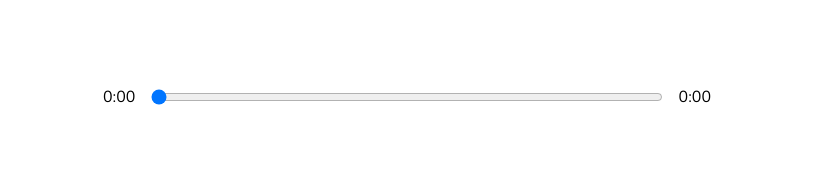
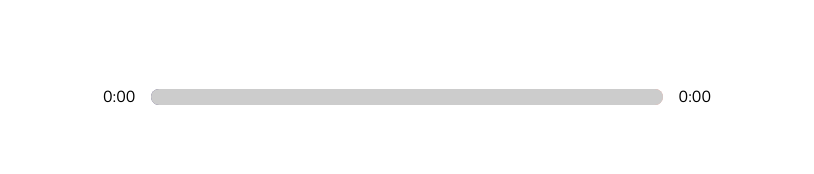
Before and after one commit to jamesbrignull/SoundSimpleMusicPlayer, a React (Create React App) app in the folder soundsimpleapp/: page / in a window 1280 px wide. Shown: the part 490-664 px from the top of the page, without its empty margins (233-1047 px from the left). Built offline with nearby package versions, Linux system fonts and the light colour scheme.

Commit message:
timetrack bar bug fixed

```diff
--- a/soundsimpleapp/src/App.js
+++ b/soundsimpleapp/src/App.js
@@ -20,6 +20,7 @@
   const [songInfo, setSongInfo] = useState({
     currentTime: 0,
     duration: 0,
+    animationPercentage: 0,
   });
   const [libStatus, setLibStatus] = useState(false);
 
@@ -27,7 +28,16 @@
   const timeUpdateHandler = (e) => {
     const current = e.target.currentTime;
     const duration = e.target.duration;
-    setSongInfo({ ...songInfo, currentTime: current, duration });
+    // Calculating song percentage
+    const roundedCurrent = Math.round(current);
+    const roundedDuration = Math.round(duration);
+    const animation = Math.round((roundedCurrent / roundedDuration) * 100);
+    setSongInfo({
+      ...songInfo,
+      currentTime: current,
+      duration,
+      animationPercentage: animation,
+    });
   };
 
   return (
--- a/soundsimpleapp/src/components/Player.js
+++ b/soundsimpleapp/src/components/Player.js
@@ -37,6 +37,11 @@
     });
     setSongs(newSongs);
   }, [currentSong]);
+
+  // Adding the styles
+  const trackAnim = {
+    transform: `translateX(${songInfo.animationPercentage}%)`,
+  };
 
   // Event Handlers
   const playSongHandler = () => {
@@ -82,6 +87,12 @@
     <div className="player">
       <div className="time-control">
         <p>{getTime(songInfo.currentTime)}</p>
+        <div
+          style={{
+            background: `linear-gradient(to right, ${currentSong.color[0]}, ${currentSong.color[1]})`,
+          }}
+          className="track"
+        >
           <input
             min={0}
             max={songInfo.duration || 0}
@@ -89,6 +100,8 @@
             onChange={dragHandler}
             type="range"
           />
+          <div style={trackAnim} className="animate-track"></div>
+        </div>
         <p>{songInfo.duration ? getTime(songInfo.duration) : "0:00"}</p>
       </div>
       <div className="play-control">
--- a/soundsimpleapp/src/styles/_player.scss
+++ b/soundsimpleapp/src/styles/_player.scss
@@ -9,22 +9,63 @@
 .time-control {
   width: 50%;
   display: flex;
+  align-items: center;
   input {
     width: 100%;
-    padding: 1rem 0rem;
+    -webkit-appearance: none;
+    background: transparent;
+    cursor: pointer;
   }
+
   p {
     padding: 1rem;
   }
 }
-
 .play-control {
   display: flex;
   justify-content: space-between;
   align-items: center;
   padding: 1rem;
-  width: 30%;
+
+  width: 40%;
   svg {
     cursor: pointer;
   }
 }
+
+.track {
+  width: 100%;
+  height: 1rem;
+  position: relative;
+  overflow: hidden;
+  border-radius: 1rem;
+}
+.animate-track {
+  background: rgb(204, 204, 204);
+  width: 100%;
+  height: 100%;
+  position: absolute;
+  top: 0;
+  left: 0;
+  transform: translateX(0%);
+  padding: 1rem;
+  pointer-events: none;
+}
+
+input[type="range"]:focus {
+  outline: none;
+}
+input[type="range"]::-webkit-slider-thumb {
+  -webkit-appearance: none;
+  height: 16px;
+  width: 16px;
+}
+
+@media screen and (max-width: 768px) {
+  .time-control {
+    width: 90%;
+  }
+  .play-control {
+    width: 80%;
+  }
+}
```
Lines whose indentation alone changed are shown as unchanged.
